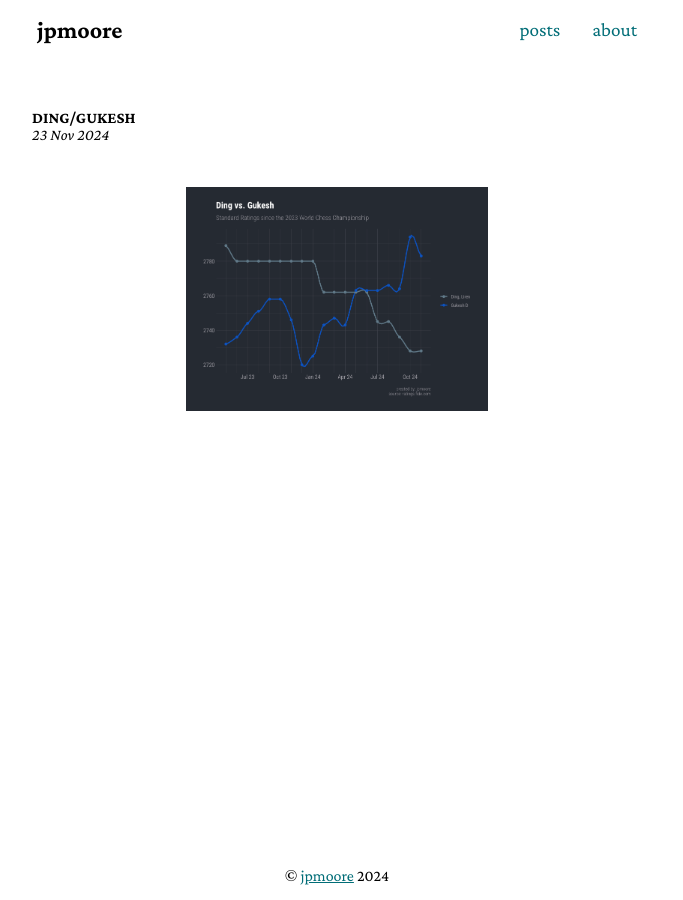
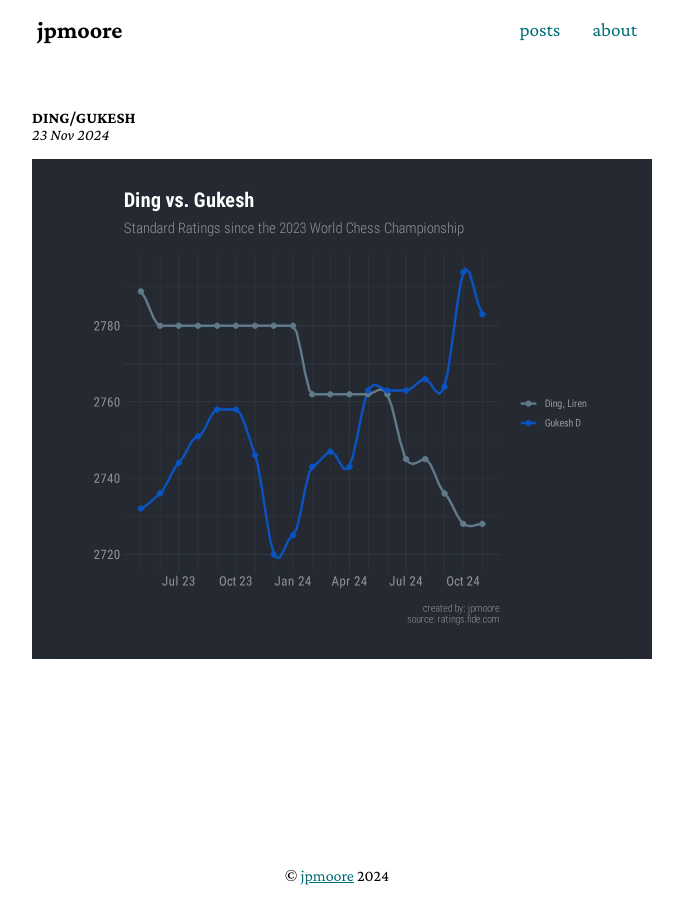
Before and after one commit to jessjep/jessjep.github.io, a Jekyll site: the page built from _posts/2024-11-23-ding-gukesh.md, in a window 1280 px wide. Shown: the whole page, without its empty margins (303-986 px from the left). Built offline with Jekyll 4.4.1, drawn with Linux system fonts in a browser that asks for light colours.

Commit message:
aesthetic fixes
update to image quality ding/gukesh, reducing to 2 columns main grid

```diff
--- a/_posts/2024-11-23-ding-gukesh.md
+++ b/_posts/2024-11-23-ding-gukesh.md
@@ -4,6 +4,4 @@ date: 2024-11-23
 image: "/assets/images/chess/dg_thumbnail.png"
 ---
 
-|                                                                     |
-| :-----------------------------------------------------------------: |
-| ![Ding vs Gukesh](/assets/images/chess/dinggukesh2.png)             |
+<img src="/assets/images/chess/dg.svg" style="height:500px;width:620px;margin:auto;" />
```
Also changed, not shown: assets/images/chess/dg.svg (added), assets/images/chess/dinggukesh.png, 8 other files.
